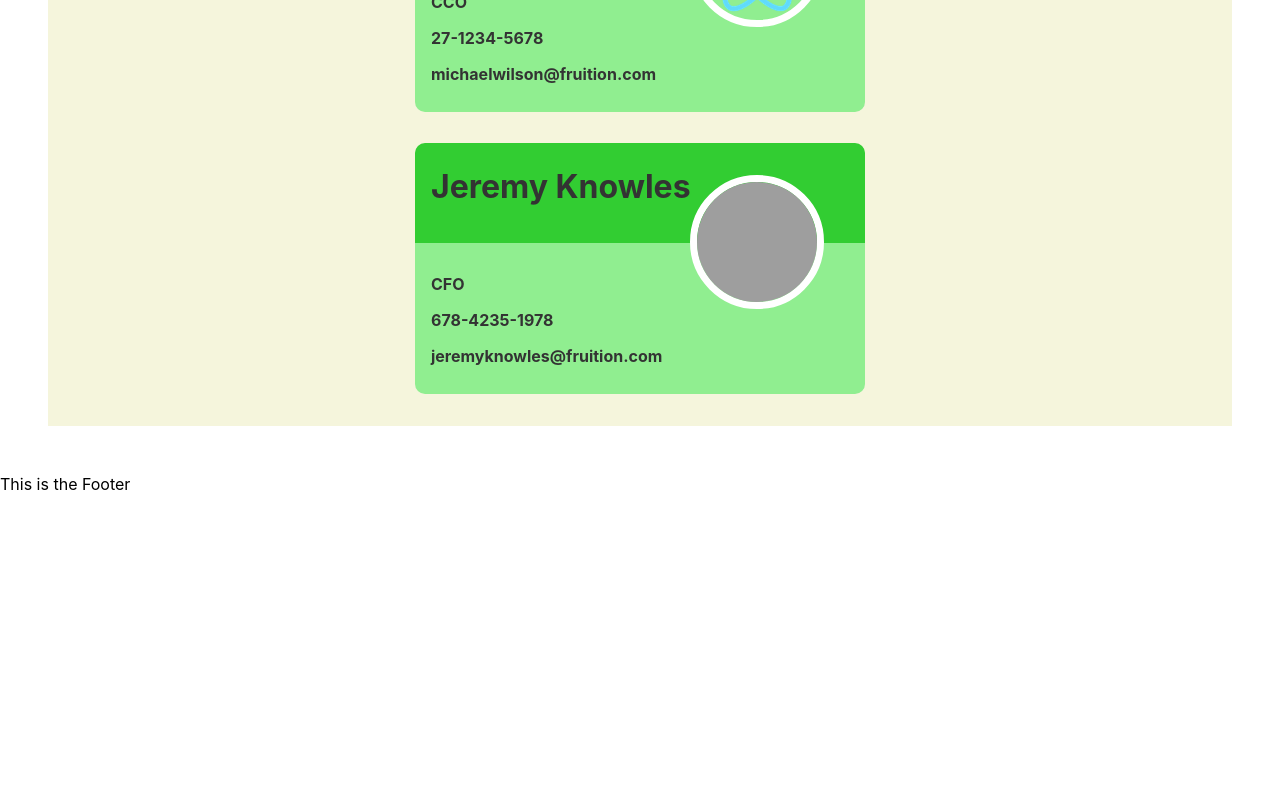
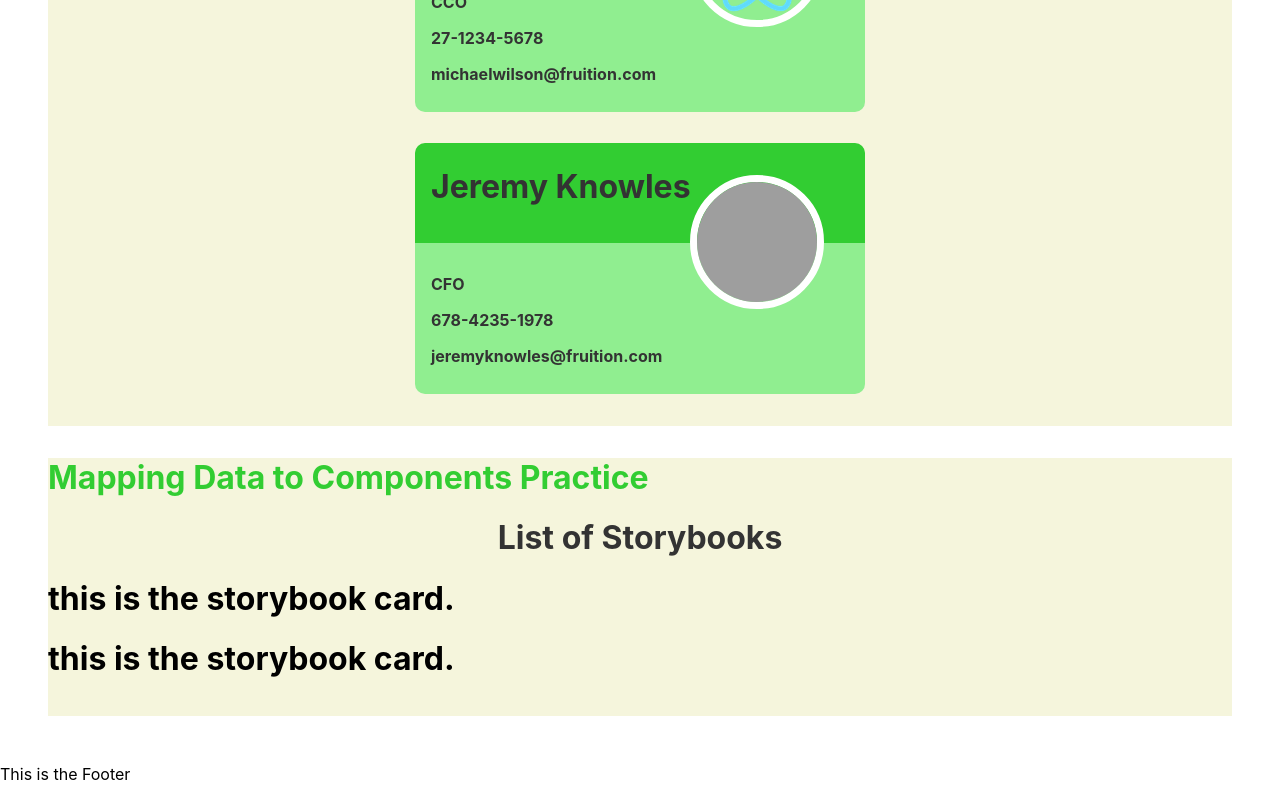
Before and after one commit to jreyes73/fruition-ed, a React (Create React App) app: page /practice in a window 1280 px wide. Shown: the part 6736-7536 px from the top of the page. Before the commit the page ends 7246 px from the top, so only its background shows below. Built offline with nearby package versions, Linux system fonts and the light colour scheme; grey boxes are pictures that could not be loaded.

Commit message:
update new

```diff
--- a/src/components/Practice/Practice.jsx
+++ b/src/components/Practice/Practice.jsx
@@ -8,6 +8,10 @@ import KeeperFooter from "../KeeperFooter/KeeperFooter";
 import Card from "../Card/Card";
 import OurTeam from "../OurTeam/OurTeam";
 import companyMembers from "./companyMembers";
+// import StorybooksList from "../StorybooksList/StorybooksList";
+// import storybooksList from "../StorybooksList/Storybooks";
+import newList from "../StorybooksList/newList";
+import StorybookCard from "../StorybookCard/StorybookCard";
 
 export default function Practice () {
 
@@ -158,6 +162,11 @@ export default function Practice () {
                 )
             })}
         </div>
+        <div className={styles.background}>
+            <h1 className={styles.sectionTitle} >Mapping Data to Components Practice</h1>
+            <h1 className={styles.centerTitle} >List of Storybooks</h1>
+            {newList.map((storybook) => <StorybookCard /> )}
+        </div>
         </>
     )
 }
--- /dev/null
+++ b/src/components/StorybookCard/StorybookCard.jsx
@@ -0,0 +1,8 @@
+import React from "react";
+import styles from "./StorybookCard.module.css"
+
+export default function StorybookCard() {
+    return (
+        <h1>this is the storybook card.</h1>
+    )
+}
--- /dev/null
+++ b/src/components/StorybooksList/StorybooksList.jsx
@@ -0,0 +1,7 @@
+import React from "react";
+
+export default function StorybooksList() {
+    return (
+        <h1>this is the new storybook List</h1>
+    )
+}
--- /dev/null
+++ b/src/components/StorybooksList/newList.js
@@ -0,0 +1,20 @@
+const newList = [
+    {
+        id: 1,
+        title: "If You're Happy",
+        description: "If You’re Happy teaches us about the different ways we can express ourselves.",
+        coverImage: "happy-cover.jpg",
+        series: "Sprout",
+        numberOfPages: 25
+    },
+    {
+        id: 1,
+        title: "If You're Happy",
+        description: "If You’re Happy teaches us about the different ways we can express ourselves.",
+        coverImage: "happy-cover.jpg",
+        series: "Sprout",
+        numberOfPages: 25
+    }
+]
+
+export default newList;
```
Also changed, not shown: src/components/StorybookCard/StorybookCard.module.css (added), src/components/StorybooksList/StorybooksList.module.css (added).
